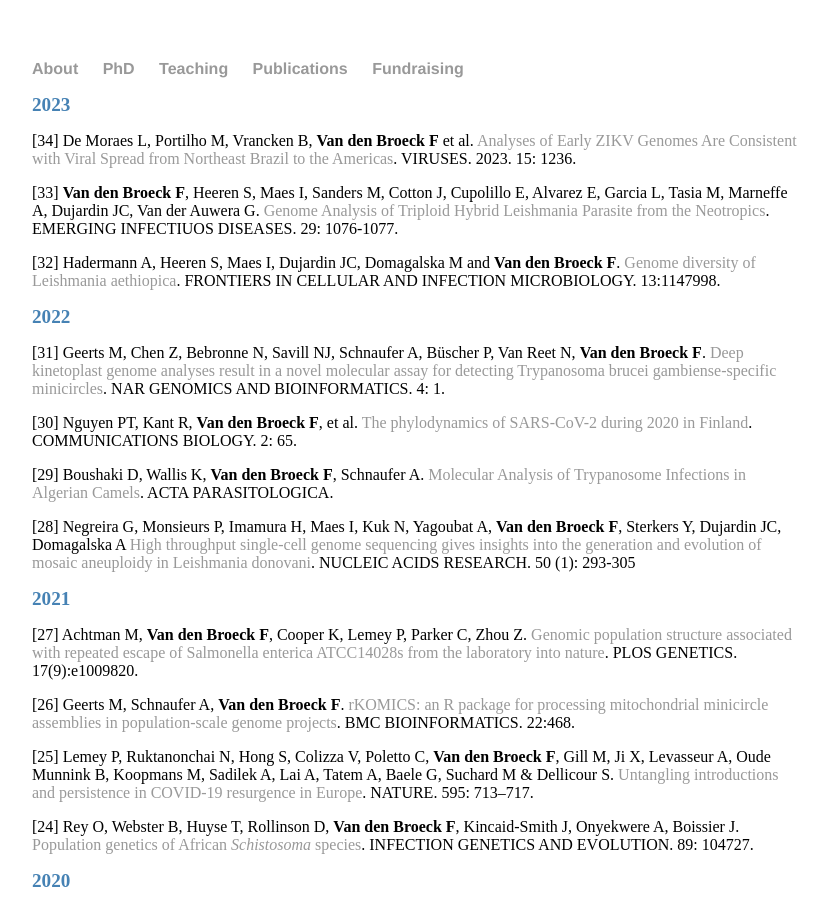
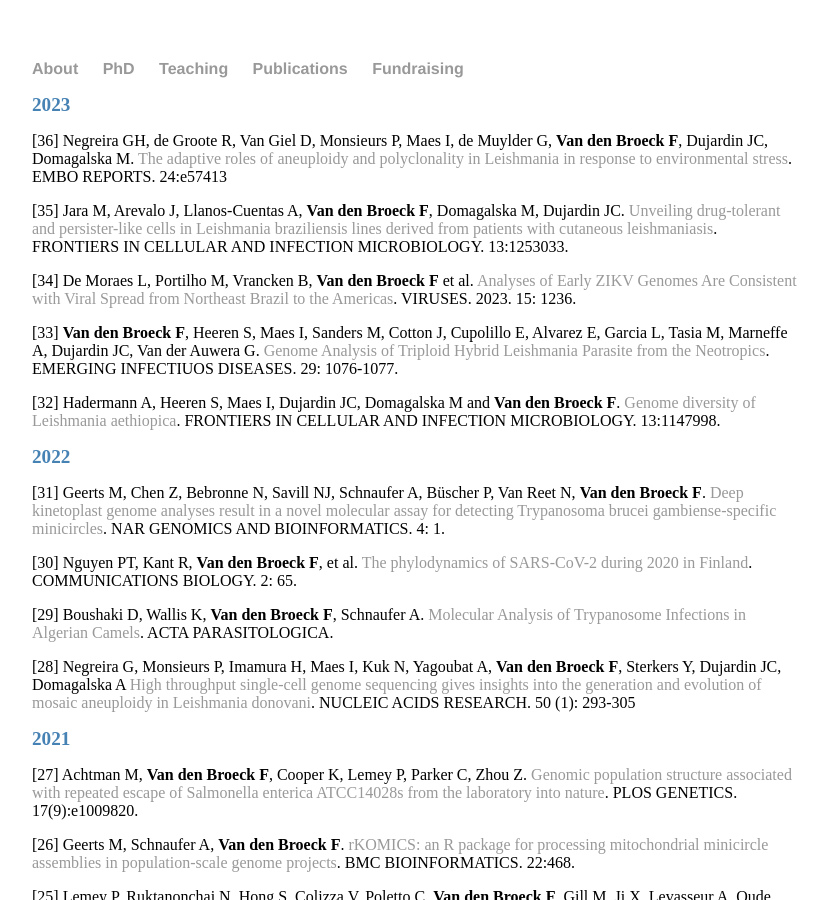
Before and after one commit to FreBio/FreBio.github.io, a Jekyll site: the page built from Pubs/index.md, in a window 1280 px wide and 900 px high. Shown: the whole window, without its empty margins (224-1052 px from the left). Built offline with Jekyll 4.4.1, drawn with Linux system fonts in a browser that asks for light colours; our own code applies the rules of GitHub Pages for plain Markdown files.

Commit message:
Update index.md

```diff
--- a/Pubs/index.md
+++ b/Pubs/index.md
@@ -3,6 +3,11 @@ layout: default
 ---
 
 ## 2023
+[36] Negreira GH, de Groote R, Van Giel D, Monsieurs P, Maes I, de Muylder G, **Van den Broeck F**, Dujardin JC, Domagalska M. [The adaptive roles of aneuploidy and polyclonality in Leishmania in response to environmental stress](https://doi.org/10.15252/embr.202357413). EMBO REPORTS. 24:e57413
+
+[35] Jara M, Arevalo J, Llanos-Cuentas A, **Van den Broeck F**, Domagalska M, Dujardin JC. [Unveiling drug-tolerant
+and persister-like cells in Leishmania braziliensis lines derived from patients with cutaneous leishmaniasis](https://doi.org/10.3389/fcimb.2023.1253033).  FRONTIERS IN CELLULAR AND INFECTION MICROBIOLOGY. 13:1253033.
+
 [34] De Moraes L, Portilho M, Vrancken B, **Van den Broeck F** et al. [Analyses of Early ZIKV Genomes Are Consistent with Viral Spread from Northeast Brazil to the Americas](https://www.mdpi.com/1999-4915/15/6/1236). VIRUSES. 2023. 15: 1236.
 
 [33] **Van den Broeck F**, Heeren S, Maes I, Sanders M, Cotton J, Cupolillo E, Alvarez E, Garcia L, Tasia M, Marneffe A, Dujardin JC, Van der Auwera G. [Genome Analysis of Triploid Hybrid Leishmania Parasite from the Neotropics](https://doi.org/10.3201/eid2905.221456). EMERGING INFECTIUOS DISEASES. 29: 1076-1077.
```
